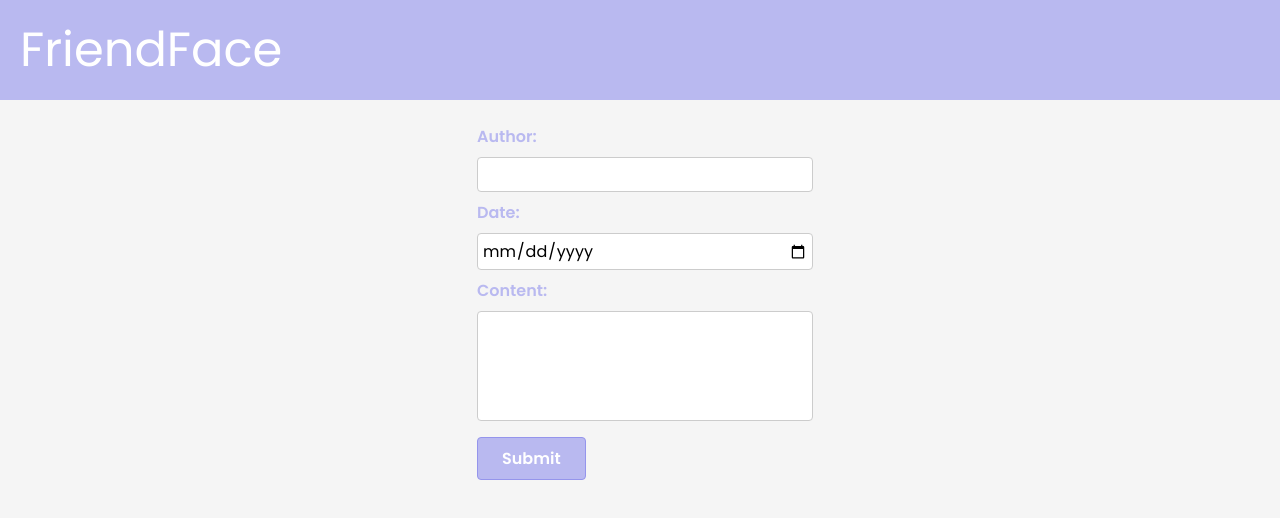
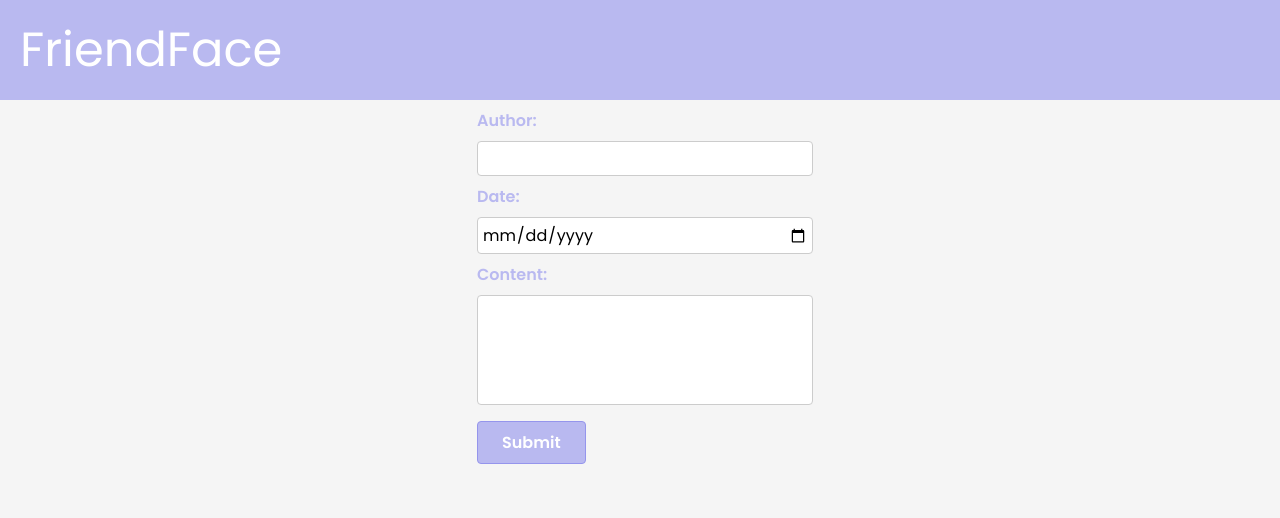
Before and after one commit to lbayliss-scottlogic/friendface-react, a JavaScript app: page / in a window 1280 px wide. Shown: the top 518 px of the page. Built offline with nearby package versions, Linux system fonts and the light colour scheme; the HTML template or start-up script is replaced by a standard one.

Commit message:
first commit - header and top-level form

```diff
--- a/src/components/PostForm.module.css
+++ b/src/components/PostForm.module.css
@@ -1,9 +1,5 @@
 textarea {
   resize: none;
-}
-
-.form {
-  padding: 1rem;
 }
 
 .control {
--- a/src/components/layout/Layout.module.css
+++ b/src/components/layout/Layout.module.css
@@ -1,5 +1,5 @@
 .main {
-  background-color: #f5f5f5;;
+  background-color: #f5f5f5;
   align-items: center;
   display: flex;
   flex-direction: column;
```
